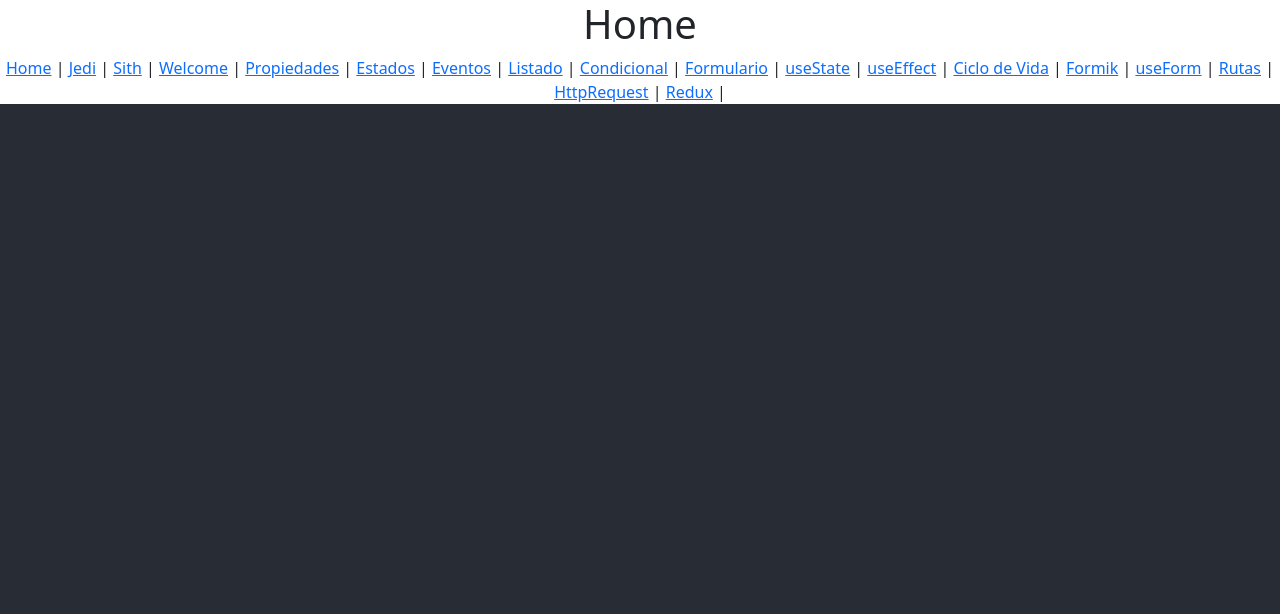
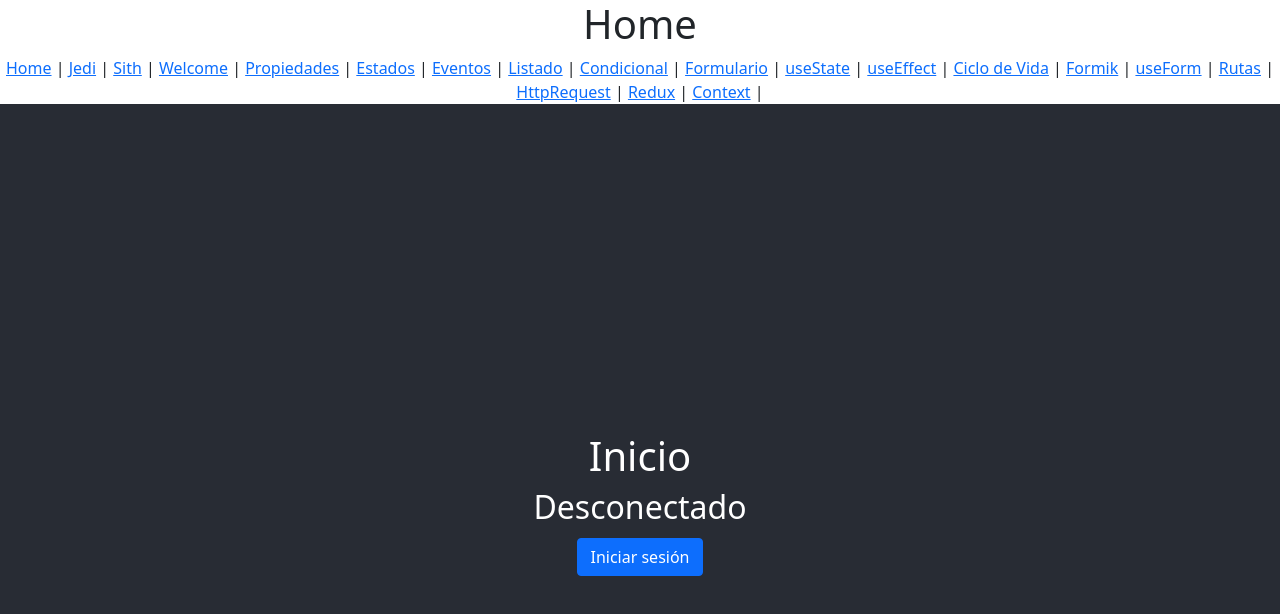
Before and after one commit to pepesan/ejemplos-react-jsx, a React (Create React App) app: page /context in a window 1280 px wide. Shown: the top 614 px of the page. Built offline with nearby package versions, Linux system fonts and the light colour scheme.

Commit message:
metido el ejemplo de uso de Context API

```diff
--- a/src/App.js
+++ b/src/App.js
@@ -24,7 +24,9 @@ import RutasListado from "./componentes/rutas/RutasListado";
 import RutasDetalle from "./componentes/rutas/RutasDetalle";
 import CargaDatos from "./componentes/httprequest/CargaDatos";
 import {Counter} from "./componentes/redux/Counter";
-
+import React from 'react';
+import User from "./componentes/contexto/User";
+import UserProvider from "./componentes/contexto/UserContext";
 function App() {
   return (
     <div className="App">
@@ -49,6 +51,7 @@ function App() {
             <Link to="/rutas">Rutas</Link> |{" "}
             <Link to="/httprequest">HttpRequest</Link> |{" "}
             <Link to="/redux">Redux</Link> |{" "}
+            <Link to="/context">Context</Link> |{" "}
           </nav>
         </div>
         <header className="App-header">
@@ -72,8 +75,13 @@ function App() {
           <Route path="/rutas/:itemId" element={<RutasDetalle />} />
           <Route path="/httprequest" element={<CargaDatos/>} />
           <Route path="/redux" element={<Counter/>} />
+          <Route path="/context" element={<UserProvider value="Pepesan">
+            <User/>
+          </UserProvider>} />
         </Routes>
+
         </header>
+
     </div>
   );
 }
--- /dev/null
+++ b/src/componentes/contexto/User.js
@@ -0,0 +1,23 @@
+import { useContext } from "react";
+import { UserContext } from "./UserContext";
+
+function User() {
+    const { user, signIn, signOut } = useContext(UserContext);
+
+    return (
+        <div>
+            <h1>Inicio</h1>
+            <h2>{user ? "Conectado" : "Desconectado"}</h2>
+            {user ? (
+                <button className="btn btn-danger" onClick={signOut}>
+                    Cerrar sesión
+                </button>
+            ) : (
+                <button className="btn btn-primary" onClick={signIn}>
+                    Iniciar sesión
+                </button>
+            )}
+        </div>
+    );
+}
+export  default  User;
--- /dev/null
+++ b/src/componentes/contexto/UserContext.jsx
@@ -0,0 +1,23 @@
+import { createContext, useState } from "react";
+
+export const UserContext = createContext();
+
+const UserProvider = (props) => {
+    const [user, setUser] = useState(false);
+
+    const signIn = () => {
+        setUser(true);
+    };
+
+    const signOut = () => {
+        setUser(false);
+    };
+
+    return (
+        <UserContext.Provider value={{ user, signIn, signOut }}>
+            {props.children}
+        </UserContext.Provider>
+    );
+};
+
+export default UserProvider;
```
Lines whose indentation alone changed are shown as unchanged.
